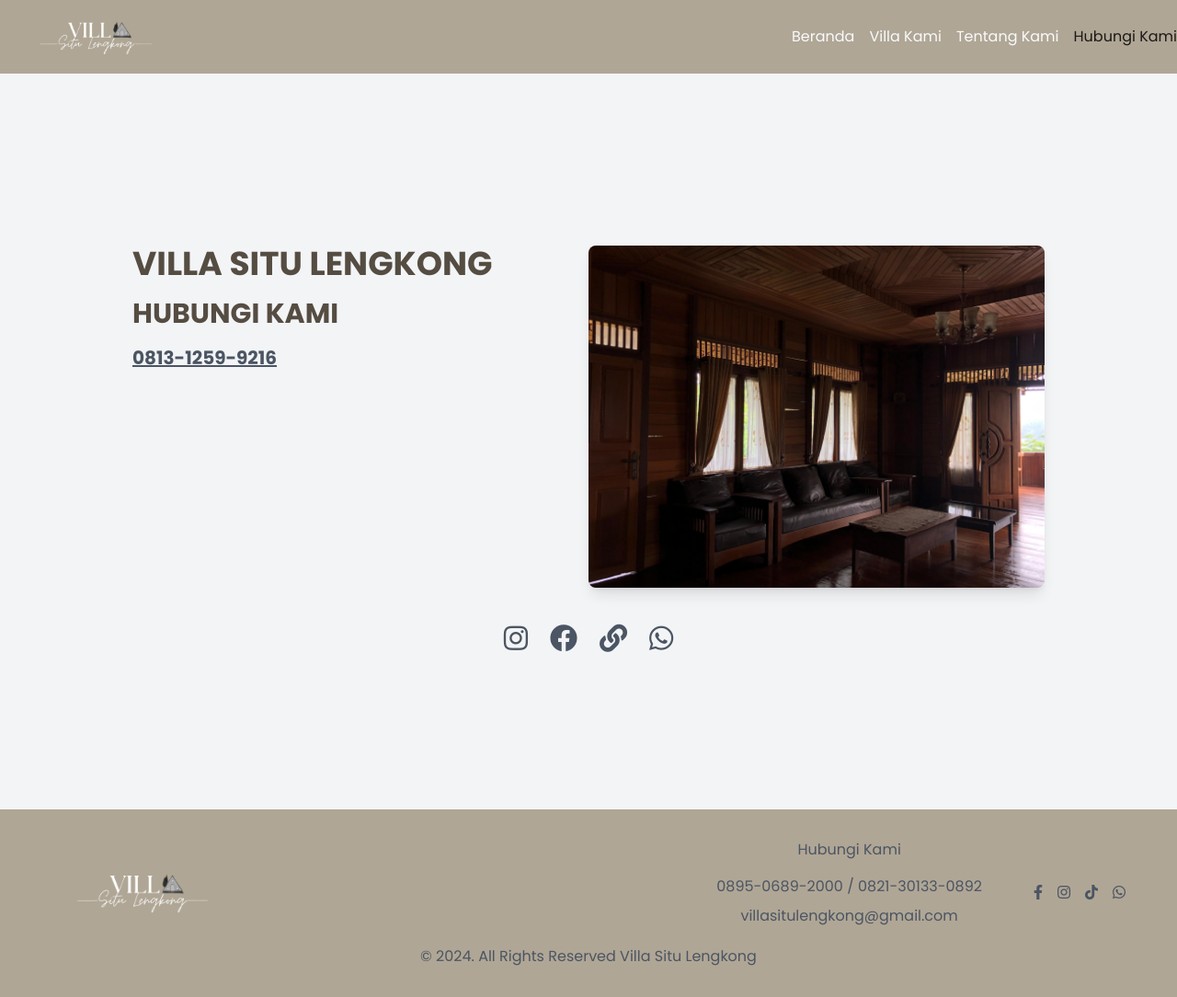
After one commit to destiknrr/web-villa, a PHP site: page /pages/contact.php in a window 1280 px wide. The commit adds this page. Shown: the whole page at 92% size. Run offline with PHP 8.4, Linux system fonts and the light colour scheme; data comes from the database, SQL or seed files in the repository; some libraries are stand-ins or nearby versions.

Commit message:
contact and about page

```diff
--- /dev/null
+++ b/pages/contact.php
@@ -0,0 +1,86 @@
+<?php
+    require '../backend/function.php';
+    $villas = ambilSemuaVilla();
+?>
+
+<html lang="en">
+    <head>
+    <meta charset="utf-8"/>
+    <meta content="width=device-width, initial-scale=1.0" name="viewport"/>
+
+    <title>
+        Villa Situ Lengkong
+    </title>
+
+    <script src="https://cdn.tailwindcss.com">
+  </script>
+  <link href="https://cdnjs.cloudflare.com/ajax/libs/font-awesome/5.15.3/css/all.min.css" rel="stylesheet"/>
+  <link href="https://fonts.googleapis.com/css2?family=Roboto:wght@400;700&amp;display=swap" rel="stylesheet"/>
+  <link href="assets/css/style.css" rel="stylesheet"/>
+  <!-- Add in head section -->
+  <link href="https://cdn.jsdelivr.net/npm/swiper@11/swiper-bundle.min.css" rel="stylesheet"/>
+  <script src="https://cdn.jsdelivr.net/npm/swiper@11/swiper-bundle.min.js"></script>
+
+    </head>
+    <body>
+        <header class="py-4 brand-color-nav" >
+        <div class="container mx-auto flex justify-between items-center">
+            <div class="flex items-center mx-10">
+            <img alt="Logo" class="h-12 w-auto" height="48" src="assets/gambar/logo.png"/>
+            </div>
+
+        <?php
+            include 'navbar.php';
+        ?>
+        </div>
+        </header>
+
+    <main>
+        <body class="bg-gray-100">
+        <div class="flex flex-col items-center justify-center min-h-screen">
+        <div class="flex flex-col items-center md:flex-row md:items-start md:justify-between w-full max-w-5xl p-4">
+            <div class="flex flex-col items-center md:items-start md:w-1/2">
+            <h1 class="text-4xl font-bold mb-4 text-brand">
+            VILLA SITU LENGKONG
+            </h1>
+            <h2 class="text-3xl font-bold mb-4 text-brand">
+            HUBUNGI KAMI
+            </h2>
+            <p class="text-xl font-bold mb-2 text-gray-600">
+            <a class="underline" href="https://wa.me/+6281312599216">
+            0813-1259-9216
+            </a>
+            </div>
+            <div class="md:w-1/2 mt-4 md:mt-0">
+            <img alt="Living room with sofas, a table, and guitars" class="rounded-lg shadow-lg" height="400" src="assets\gambar\villa-kayu-5.jpeg" width="700"/>
+            </div>
+        </div>
+        <div class="flex justify-center space-x-6 mt-6">
+            <a class="text-3xl text-gray-600" href="#">
+            <i class="fab fa-instagram">
+            </i>
+            </a>
+            <a class="text-3xl text-gray-600" href="#">
+            <i class="fab fa-facebook">
+            </i>
+            </a>
+            <a class="text-3xl text-gray-600" href="#">
+            <i class="fas fa-link">
+            </i>
+            </a>
+            <a class="text-3xl text-gray-600" href="https://wa.me/+6281312599216">
+            <i class="fab fa-whatsapp">
+            </i>
+            </a>
+        </div>
+        </div>
+        </body>
+    </main>
+    <div>
+    <?php
+    include 'footer.php';
+    ?>
+  </div>
+    </body>
+
+</html>
--- a/pages/footer.php
+++ b/pages/footer.php
@@ -1,17 +1,17 @@
 <footer class="brand-color-nav py-8">
    <div class="container text-center">
       <div class="flex justify-between items-center">
-      <img alt="Logo" class="mx-20" height="50" src="assets/gambar/logo.png" width="150"/>
+      <img alt="Logo" class="mx-20" height="50" src="assets\gambar\logo.png" width="150"/>
       <div class="flex items-center">
         <div class="mr-14 3.5rem">
           <p class="text-gray-600 mb-4">
            Hubungi Kami
           </p>
           <p class="text-gray-600 mb-2">
-           0895-0689-2023 / 0821-30133-0892
+           0895-0689-2000 / 0821-30133-0892
           </p>
           <p class="text-gray-600 mb-5">
-           villapanjalu@gmail.com
+           villasitulengkong@gmail.com
           </p>
         </div>
         <div class="flex space-x-4 mr-14 3.5rem">
@@ -34,7 +34,7 @@
         </div>
       </div>
     </div>    <p class="text-gray-600">
-     © 2024. All Rights Reserved Villa Panjalu
+     © 2024. All Rights Reserved Villa Situ Lengkong
     </p>
    </div>
   </footer>
```
Also changed, not shown: backend/get_villa_detail.php (added, +11 -0 lines), pages/about.php (added, +75 -0 lines), pages/index.php (+4 -4 lines), pages/villakami.php (+14 -12 lines), pages/assets/css/style.css (line endings or trailing spaces), pages/assets/gambar/logo.png, pages/assets/gambar/villa-bata-2.jpeg (added), pages/assets/js/fade.js (added).
